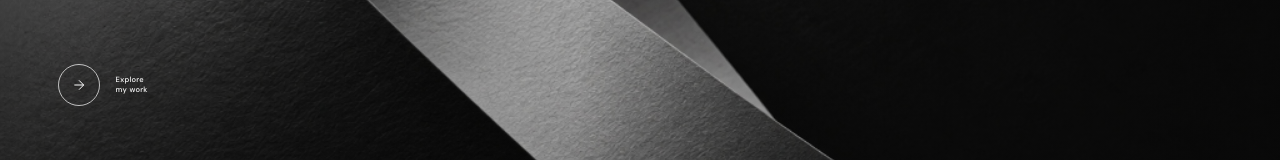
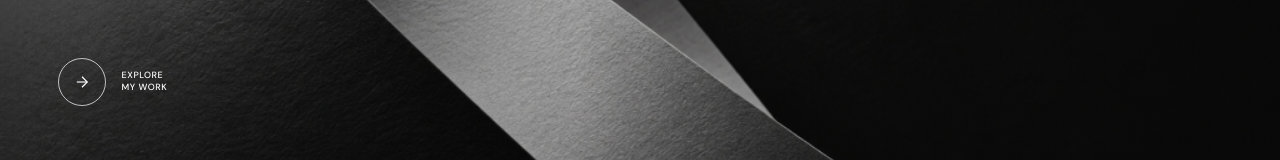
Before and after one commit to adyanaqil/wakiki-website, a Next.js app: page / in a window 1280 px wide. Shown: the part 334-494 px from the top of the page. Built offline with nearby package versions, Linux system fonts and the light colour scheme.

Commit message:
style: restore hero bottom explore CTA and text styling to original format

```diff
--- a/app/globals.css
+++ b/app/globals.css
@@ -347,8 +347,8 @@ button {
 }
 
 .circle-arrow-btn {
-  width: 42px;
-  height: 42px;
+  width: 48px;
+  height: 48px;
   border-radius: 50%;
   border: 1px solid #222;
   display: flex;
@@ -359,8 +359,8 @@ button {
 }
 
 .circle-arrow-btn svg {
-  width: 16px;
-  height: 16px;
+  width: 18px;
+  height: 18px;
   transition: transform 0.25s ease;
 }
 
@@ -385,10 +385,11 @@ button {
 }
 
 .hero-explore-text {
-  font-size: 7.5px;
+  font-size: 9px;
   font-weight: 500;
-  line-height: 1.35;
-  letter-spacing: 0.04em;
+  line-height: 1.3;
+  letter-spacing: 0.06em;
+  text-transform: uppercase;
   color: #fff;
 }
 
--- a/app/page.tsx
+++ b/app/page.tsx
@@ -161,8 +161,8 @@ export default function Home() {
                 </svg>
               </a>
               <a className="hero-explore-text" href="#work">
-                Explore<br />
-                my work
+                EXPLORE<br />
+                MY WORK
               </a>
             </div>
           </div>
```
